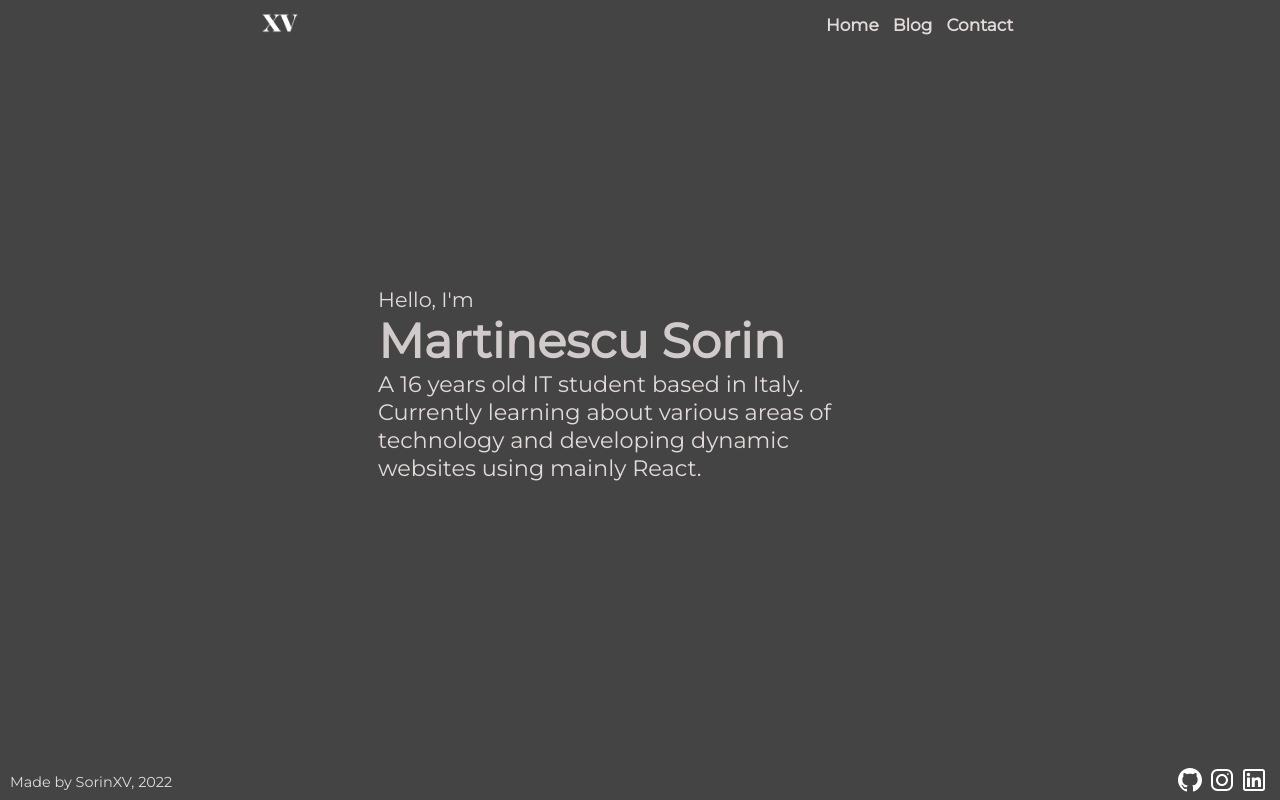
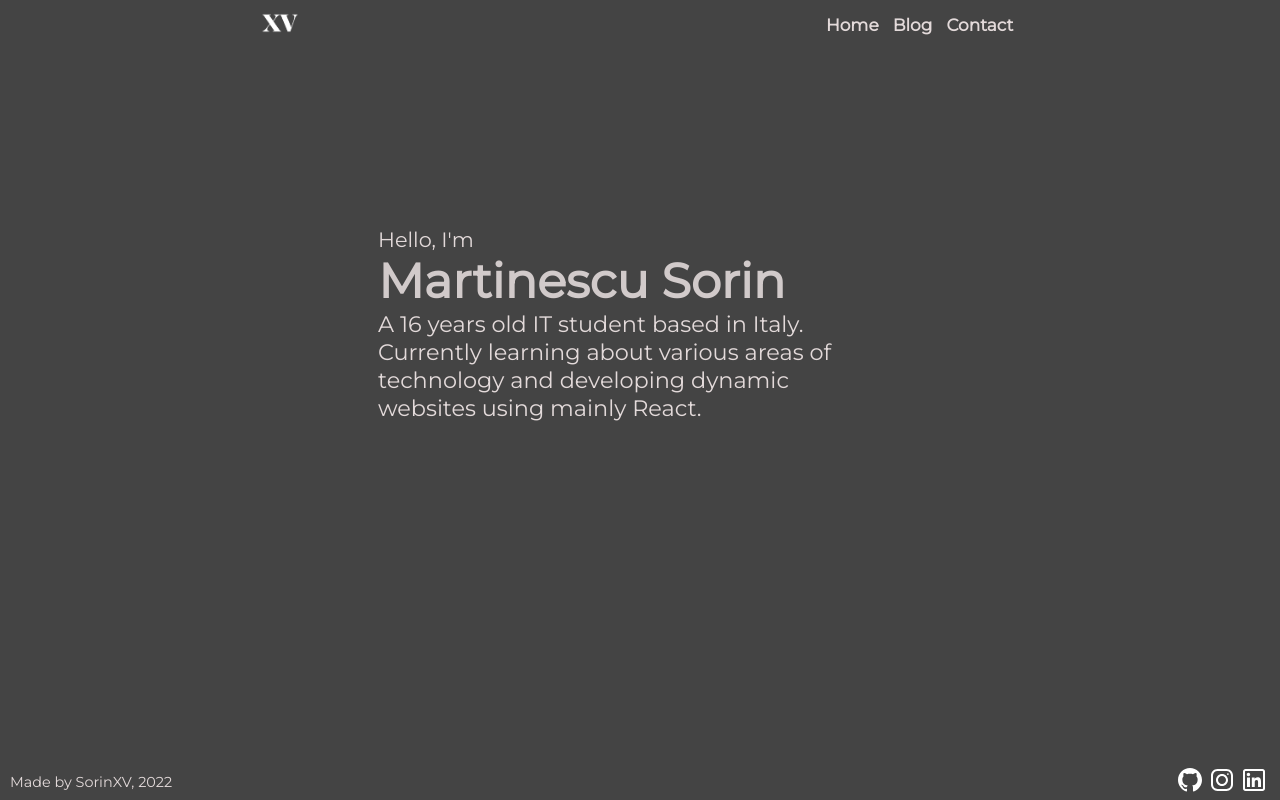
Before and after one commit to SorinXV/sorinxv.com, a React (Create React App) app: page / in a window 1280 px wide. Built offline with nearby package versions, Linux system fonts and the light colour scheme.

Commit message:
changed vertical positioning

```diff
--- a/src/assets/css/home.css
+++ b/src/assets/css/home.css
@@ -3,10 +3,8 @@
   flex-direction: column;
 }
 #container {
-  top: 50%;
-  left: 50%;
   padding: 0px 29px;
-  margin: 25vh 0;
+  margin: 17.5vh 0;
 }
 /*phone*/
 @media screen and (min-width: 0px) and (max-width: 601px) {
```
